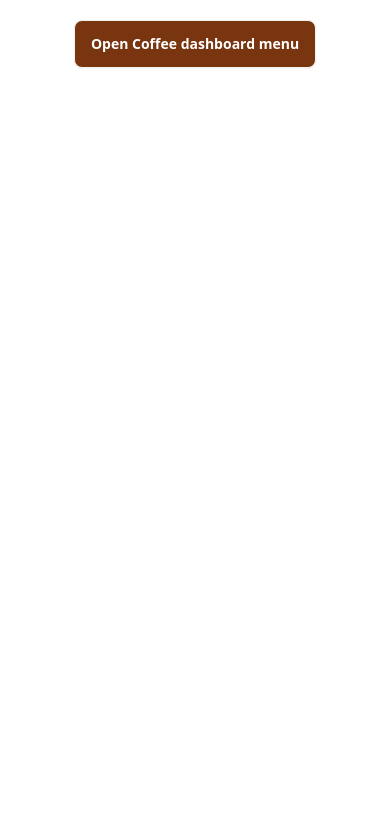
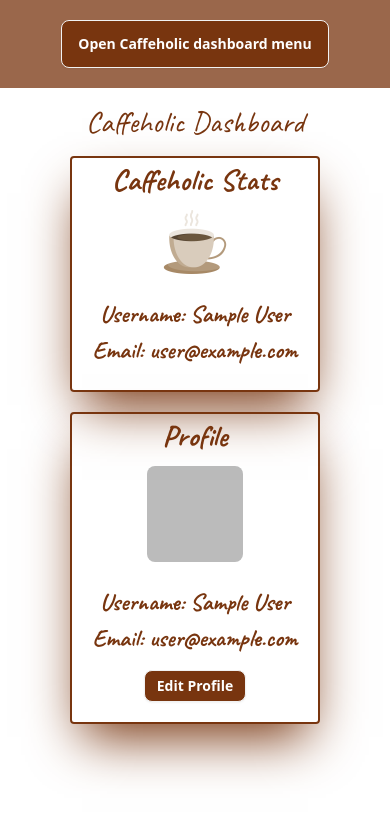
Before and after one commit to Barshonwebdev/Caffeholic-client, a React (Vite) app: page /dashboardlayout in a window 390 px wide. Shown: the top 818 px of the page. Built offline with nearby package versions, Linux system fonts and the light colour scheme; no server answers; sample sign-in values are in the browser's storage; a web font is replaced by a local one.

Commit message:
dashboard homepage design responsive

```diff
--- a/src/Layout/Dashboard.jsx
+++ b/src/Layout/Dashboard.jsx
@@ -5,7 +5,7 @@ import Footer from '../components/Shared/Footer';
 
 const Dashboard = () => {
     return (
-        <div>
+        <div className=''>
             <Outlet></Outlet>
         </div>
     );
--- a/src/Pages/Dashboard/DashboardHome.jsx
+++ b/src/Pages/Dashboard/DashboardHome.jsx
@@ -1,12 +1,46 @@
 import React from "react";
 import Drawer from "../../components/DashboardComponents/Drawer";
+import useAuth from "../../Hooks/useAuth";
+import headerImg from '../../assets/coffee.png'
 
 const DashboardHome = () => {
+  const {user}=useAuth();
   return (
-   <div>
+   <div className="">
      <Drawer/>
+     <div>
+     <h1 className="text-center text-3xl text-amber-900 title-font my-4">Caffeholic Dashboard</h1>
+
+     <div className=" flex items-center justify-center flex-col-reverse md:flex-row-reverse md:space-x-12 ">
+     <div className="my-5 md:my-0 md:mx-10  card  items-center rounded border-amber-900 border-2  lg:w-96 shadow-2xl  shadow-amber-900 ">
+     <h1 className="text-center text-3xl font-bold text-amber-900 title-font my-1">Profile</h1>
+        <figure className="px-5 pt-2">
+          <img src={user?.photoURL} alt="Shoes" className="rounded-lg" />
+        </figure>
+        <div className=" items-center p-5 ">
+        <h1 className="text-center text-2xl font-bold text-amber-900 title-font my-1">Username: {user.displayName}</h1>
+        <h1 className="text-center text-2xl font-bold text-amber-900 title-font my-1">Email: {user.email}</h1>
+        <div className="flex justify-center mt-4">
+        <button className="btn btn-sm text-white bg-amber-900">Edit Profile</button>
+        </div>
+        </div>
+      </div>
+     <div className="md:mx-2 card items-center  rounded border-amber-900 border-2  lg:w-96 shadow-2xl shadow-amber-900 ">
+     <h1 className="text-center text-3xl font-bold text-amber-900 title-font my-1">Caffeholic Stats</h1>
+        <figure className="px-5 pt-2">
+          <img src={headerImg}  className="rounded-lg w-16" />
+        </figure>
+        <div className=" items-center p-5 ">
+        <h1 className="text-center text-2xl font-bold text-amber-900 title-font my-1">Username: {user.displayName}</h1>
+        <h1 className="text-center text-2xl font-bold text-amber-900 title-font my-1">Email: {user.email}</h1>
+
+        </div>
+      </div>
 
 
+
+      </div>
+     </div>
    </div>
   );
 };
--- a/src/components/DashboardComponents/Drawer.jsx
+++ b/src/components/DashboardComponents/Drawer.jsx
@@ -4,13 +4,13 @@ import { Link } from 'react-router-dom';
 const Drawer = () => {
     return (
         <div>
-<div className="drawer drawer-end">
+<div className="drawer drawer-end bg-amber-900 bg-opacity-75">
       <input id="my-drawer-4" type="checkbox" className="drawer-toggle" />
       <div className="drawer-content">
         {/* Page content here */}
-        <div className="flex justify-center my-5">
+        <div className="flex justify-center my-5 ">
         <label htmlFor="my-drawer-4" className="drawer-button text-white btn bg-amber-900 hover:bg-amber-950">
-          Open Coffee dashboard menu
+          Open Caffeholic dashboard menu
         </label>
         </div>
       </div>
--- a/src/components/Homepage/SingleFeaturePost.jsx
+++ b/src/components/Homepage/SingleFeaturePost.jsx
@@ -17,7 +17,7 @@ const SingleFeaturePost = ({ post }) => {
     <div>
       <div className="card rounded w-full lg:w-96 bg-amber-900 bg-opacity-85 text-white shadow-xl">
         <figure className="px-5 pt-5">
-          <img src={photoURL} alt="Shoes" className="rounde-lg" />
+          <img src={photoURL}  className="rounded-lg" />
         </figure>
         <div className=" items-center p-5 ">
           <p className=" title-font text-xl">Posted by: {poster}</p>
```
